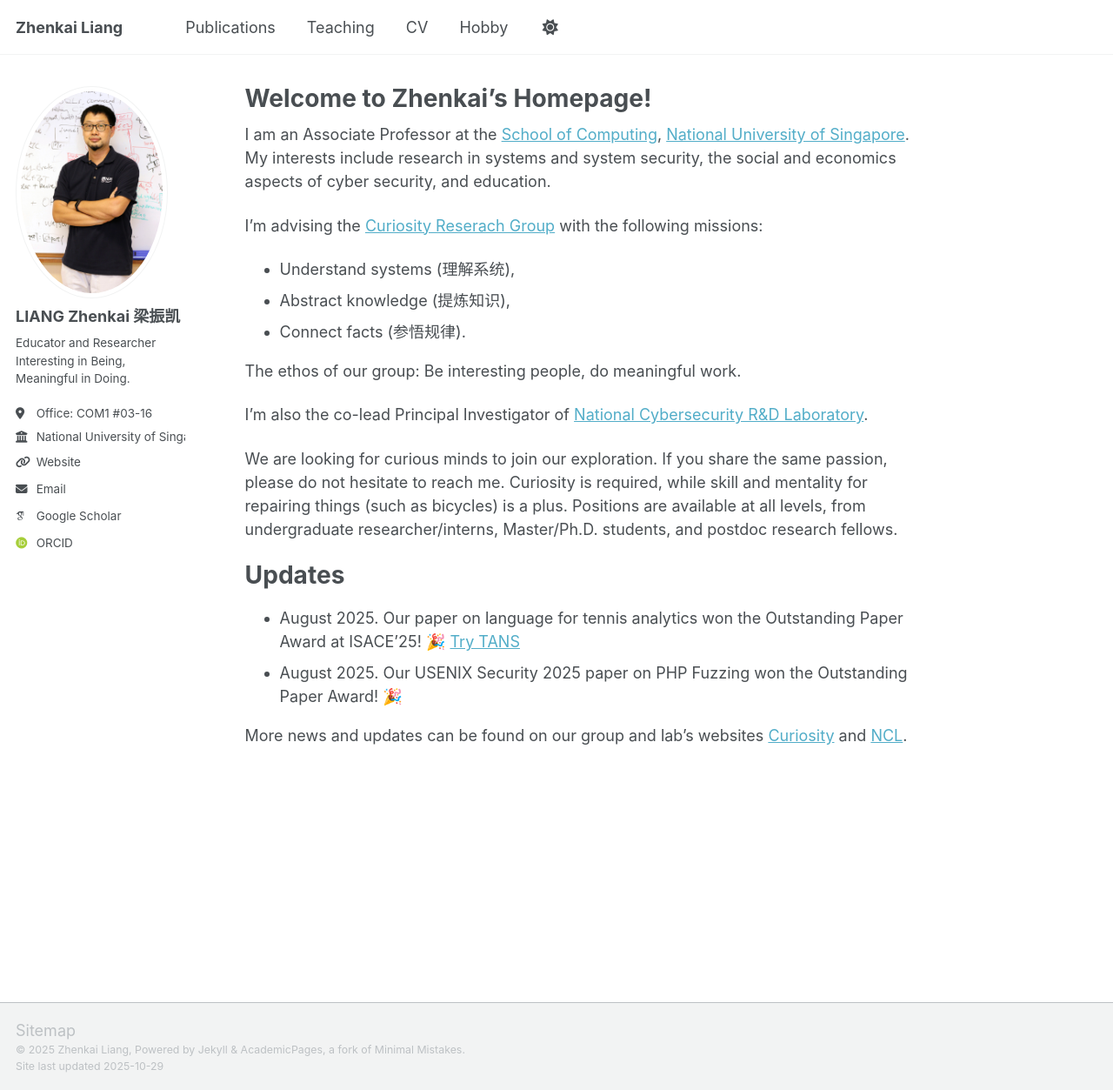
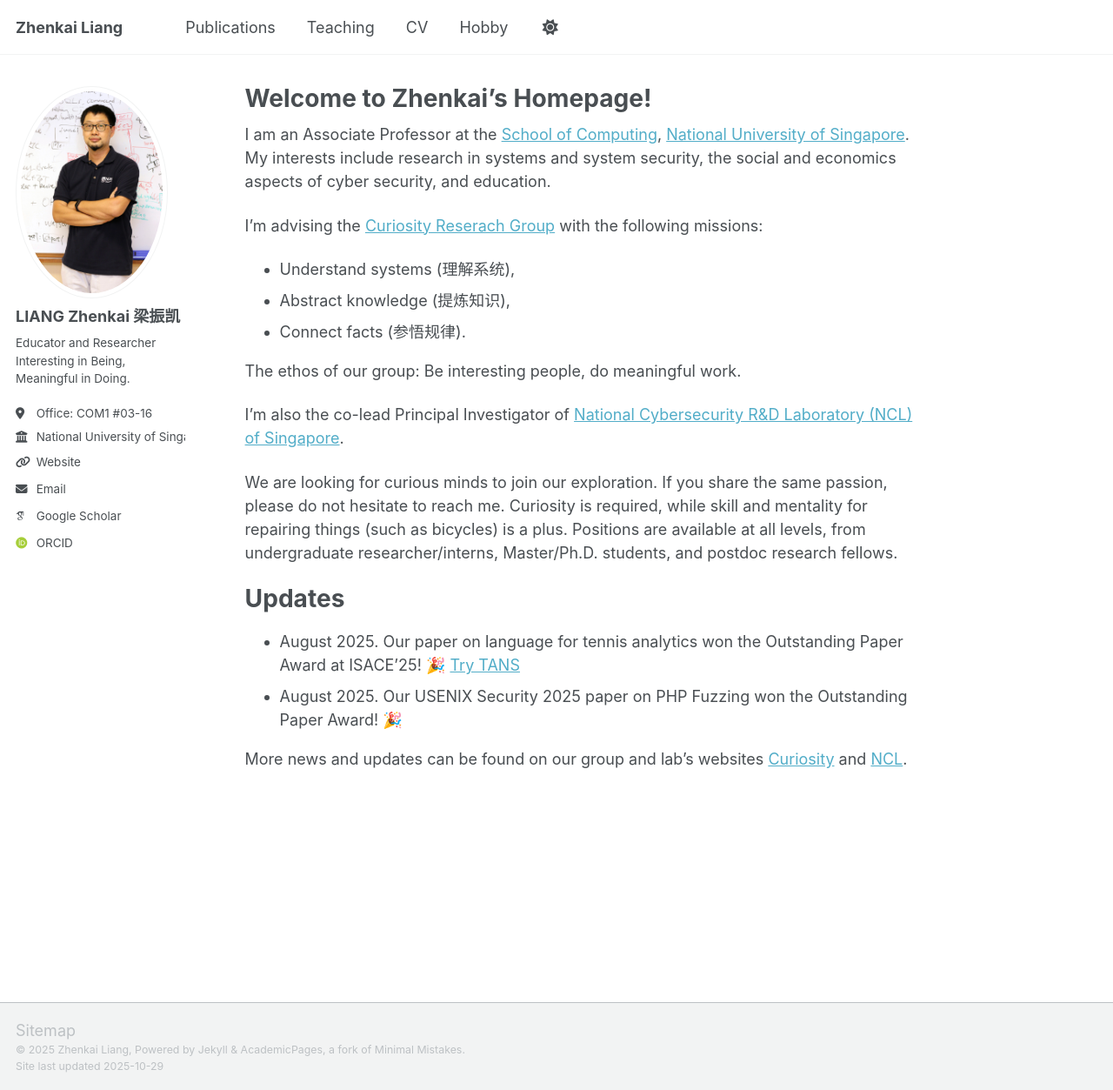
Before and after one commit to zhenkai-liang/zhenkai-liang.github.io, a Jekyll site: the page built from _pages/about.md, in a window 1280 px wide and 1253 px high. Shown: the whole window at 87% size. Built offline with Jekyll 4.4.1, drawn with Linux system fonts in a browser that asks for light colours; some web fonts are replaced; a script that is not in the unit is left out.

Commit message:
Update about.md

```diff
--- a/_pages/about.md
+++ b/_pages/about.md
@@ -16,7 +16,7 @@ I'm advising the [Curiosity Reserach Group](https://curiosity.comp.nus.edu.sg) w
 
 The ethos of our group: Be interesting people, do meaningful work.
 
-I'm also the co-lead Principal Investigator of [National Cybersecurity R&D Laboratory](https://ncl.sg).
+I'm also the co-lead Principal Investigator of [National Cybersecurity R&D Laboratory (NCL) of Singapore](https://ncl.sg).
 
 We are looking for curious minds to join our exploration. If you share the same passion, please do not hesitate to reach me. Curiosity is required, while skill and mentality for repairing things (such as bicycles) is a plus. Positions are available at all levels, from undergraduate researcher/interns, Master/Ph.D. students, and postdoc research fellows.
 
```
